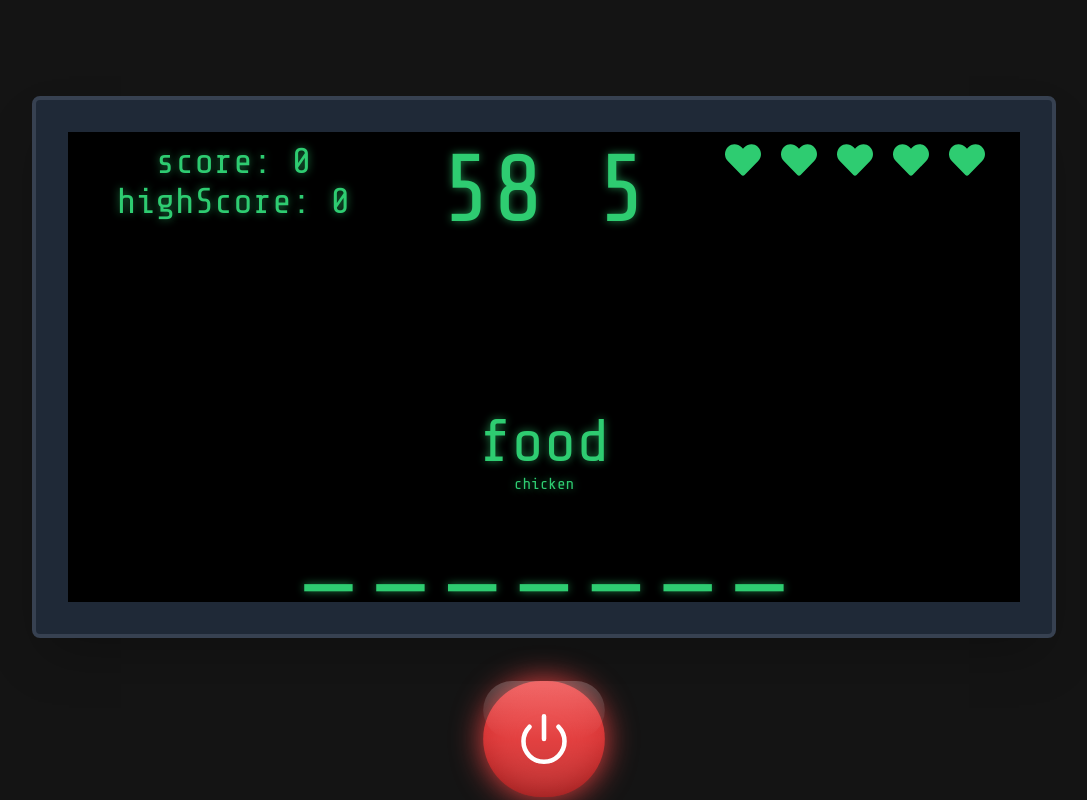
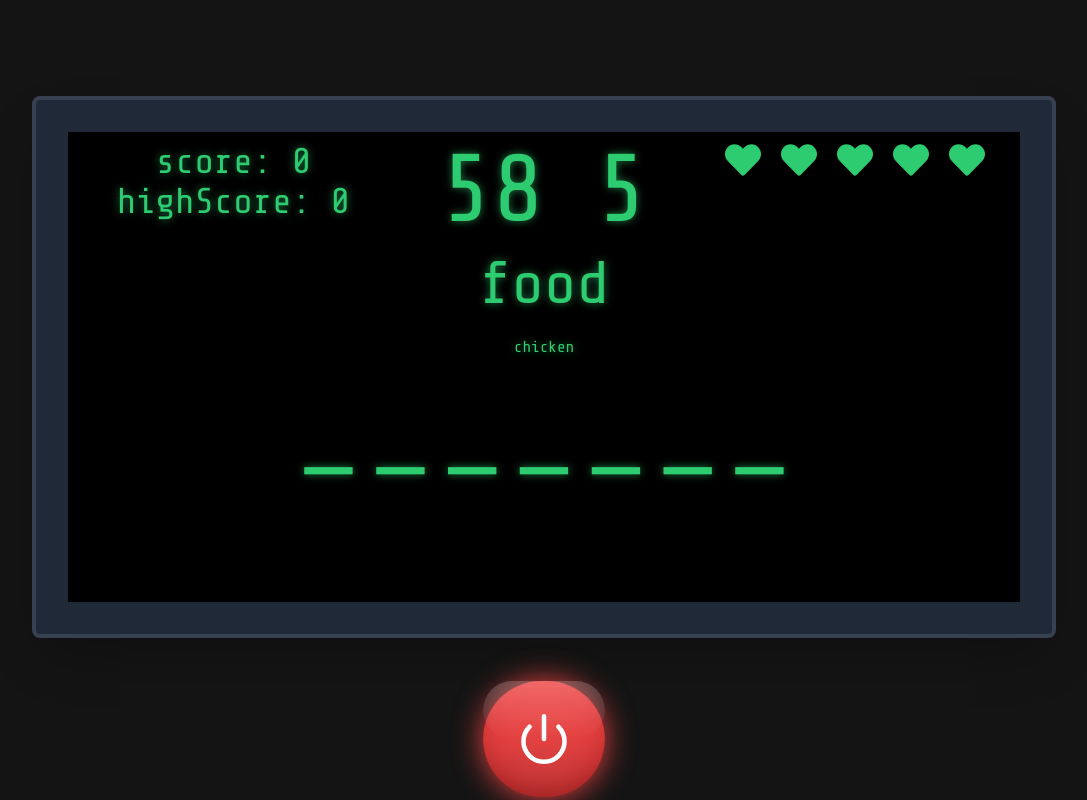
Before and after one commit to RoniGuru/word-game, a React (Vite) app: page / in a window 1280 px wide. Both pictures are taken after a click on the button "Power button". Shown: the whole page, without its empty margins (96-1183 px from the left). Built offline with nearby package versions, Linux system fonts and the light colour scheme.

Commit message:
fix key spacing when user hasn't pressed key

```diff
--- a/src/components/GameContainer.tsx
+++ b/src/components/GameContainer.tsx
@@ -123,7 +123,7 @@ export default function GameContainer() {
               ))}
             </div>
           </div>
-          <div className=" h-1/2d">
+          <div className=" h-3/4  flex flex-col justify-between">
             <div className="text-6xl" data-testid="category">
               {game.category}
             </div>
@@ -138,7 +138,7 @@ export default function GameContainer() {
                 </div>
               ))}
             </div>
-            <div className="text-8xl h-1/8 w-1/8 bg-blue-50">{game.key} </div>
+            <div className="text-8xl  ">{game.key || '\u00A0'}</div>
           </div>
         </>
       )}
```
